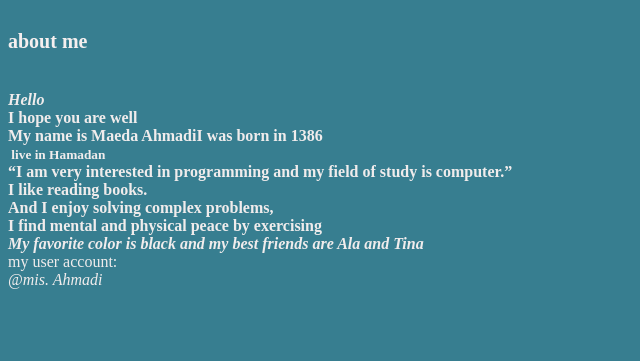
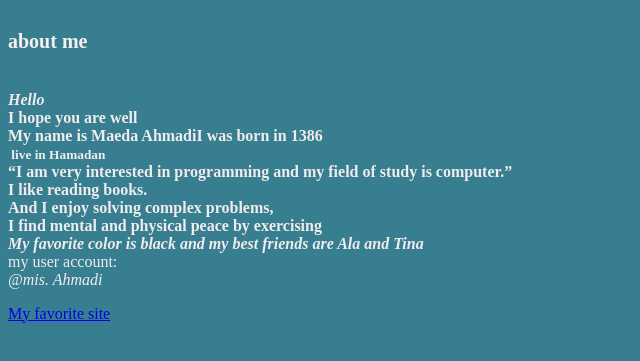
Before and after one commit to mis-Ahmadi/Practice, a plain HTML site: page index.html in a window 1280 px wide. Shown: the part 111-472 px from the top of the page, without its empty margins (0-640 px from the left). Drawn offline with Linux system fonts and the light colour scheme.

Commit message:
add link

```diff
--- a/index.html
+++ b/index.html
@@ -25,5 +25,6 @@ I find mental and physical peace by exercising
 <i>My favorite color is black and my best friends are Ala and Tina</i></b>
 my user account:
 <address>@mis. Ahmadi </address></pre>
+<a href="https://www.w3schools.com"> My favorite site</a>
 </body>
 </html>
```
